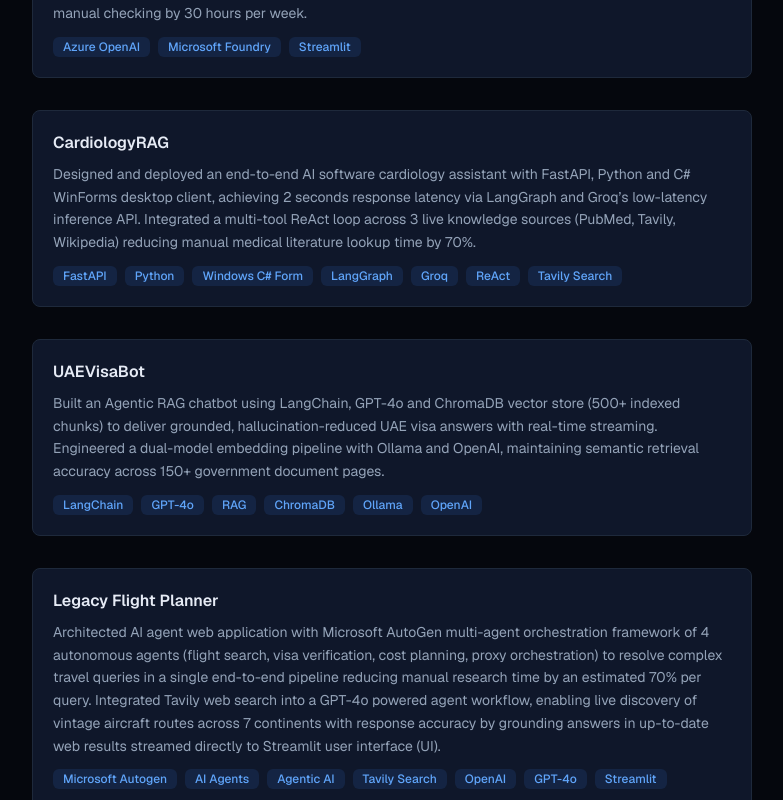
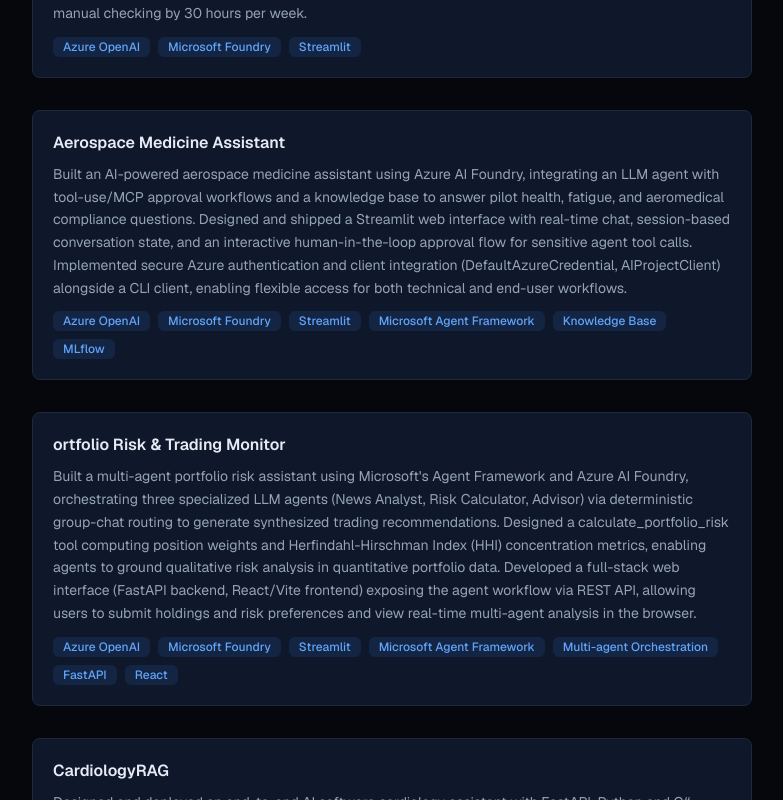
Before and after one commit to nihalpatel99/portfolio-page, a Next.js app: page / in a window 1280 px wide. Shown: the part 3320-4120 px from the top of the page, without its empty margins (248-1031 px from the left). Built offline with nearby package versions, Linux system fonts and the light colour scheme.

Commit message:
Added new projects

```diff
--- a/app/data/profile.ts
+++ b/app/data/profile.ts
@@ -108,10 +108,24 @@
   },
   {
     name: "Aircraft Maintenance Assistant on Azure AI Foundry",
-    description: " Deployed Azure OpenAI gpt-5-mini model via Azure Endpoint for aircraft diagnosis and repair report generation on Azure Resource Group.\n" +
+    description: "Deployed Azure OpenAI gpt-5-mini model via Azure Endpoint for aircraft diagnosis and repair report generation on Azure Resource Group.\n" +
  "Integrated with Streamlit UI for flight maintenance team reducing manual checking by 30 hours per week.",
     tech: ["Azure OpenAI", "Microsoft Foundry", "Streamlit"],
     link: "https://github.com/nihalpatel99/aircraft-maintenance-assistant",
+  },
+  {
+    name: "Aerospace Medicine Assistant",
+    description: "Built an AI-powered aerospace medicine assistant using Azure AI Foundry, integrating an LLM agent with tool-use/MCP approval workflows and a knowledge base to answer pilot health, fatigue, and aeromedical compliance questions.\n" +
+ "Designed and shipped a Streamlit web interface with real-time chat, session-based conversation state, and an interactive human-in-the-loop approval flow for sensitive agent tool calls. Implemented secure Azure authentication and client integration (DefaultAzureCredential, AIProjectClient) alongside a CLI client, enabling flexible access for both technical and end-user workflows.",
+    tech: ["Azure OpenAI", "Microsoft Foundry", "Streamlit", "Microsoft Agent Framework", "Knowledge Base", "MLflow"],
+    link: "https://github.com/nihalpatel99/aerospace-medicine",
+  },
+  {
+    name: "ortfolio Risk & Trading Monitor",
+    description: "Built a multi-agent portfolio risk assistant using Microsoft's Agent Framework and Azure AI Foundry, orchestrating three specialized LLM agents (News Analyst, Risk Calculator, Advisor) via deterministic group-chat routing to generate synthesized trading recommendations.\n" +
+ "Designed a calculate_portfolio_risk tool computing position weights and Herfindahl-Hirschman Index (HHI) concentration metrics, enabling agents to ground qualitative risk analysis in quantitative portfolio data. Developed a full-stack web interface (FastAPI backend, React/Vite frontend) exposing the agent workflow via REST API, allowing users to submit holdings and risk preferences and view real-time multi-agent analysis in the browser.",
+    tech: ["Azure OpenAI", "Microsoft Foundry", "Streamlit", "Microsoft Agent Framework", "Multi-agent Orchestration", "FastAPI", "React"],
+    link: "https://github.com/nihalpatel99/portfolio-risk-trader",
   },
   {
     name: "CardiologyRAG",
```
